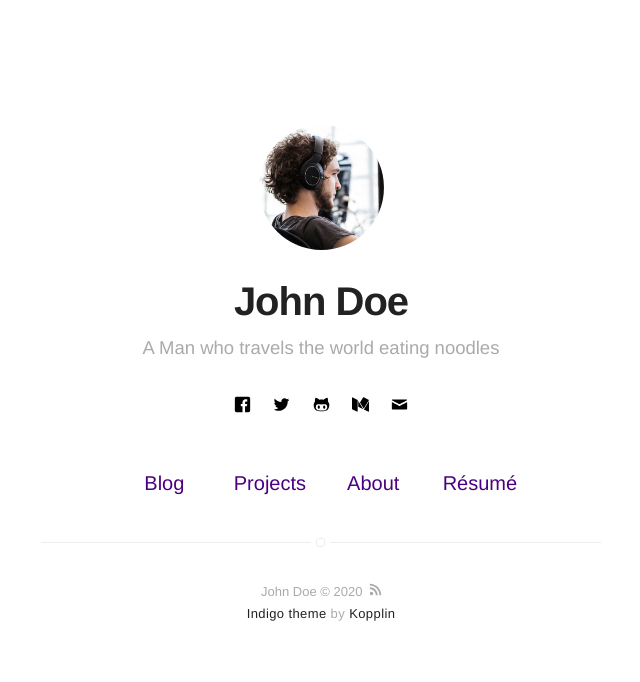
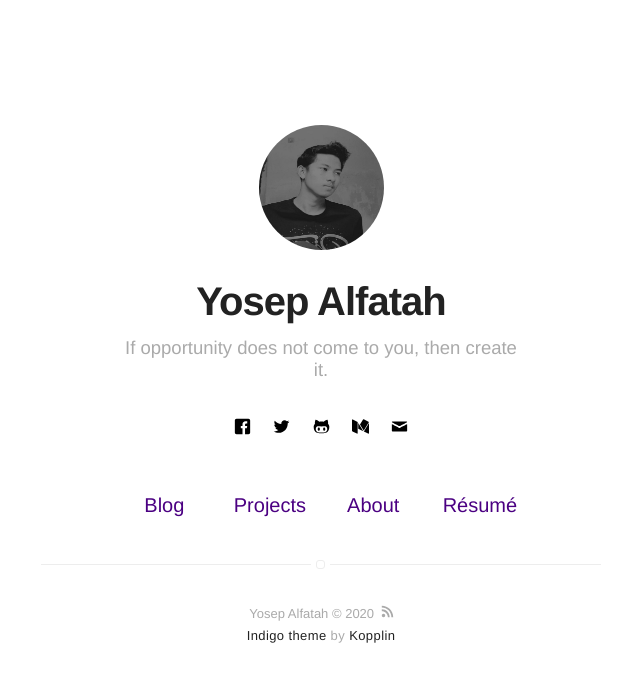
Before and after one commit to yoscruizer/yoscruizer.github.io, a Jekyll site: the page built from index.html, in a window 1280 px wide. Shown: the top 682 px of the page, without its empty margins (319-959 px from the left). Built offline with Jekyll 4.4.1, drawn with Linux system fonts in a browser that asks for light colours.

Commit message:
Setting Again
setting again

```diff
--- a/_config.yml
+++ b/_config.yml
@@ -1,6 +1,6 @@
 # main text of home
-name: John Doe
-bio: A Man who travels the world eating noodles
+name: Yosep Alfatah
+bio: If opportunity does not come to you, then create it.
 
 # twitter summary info
 description: A blog about technology and stuff related
@@ -34,28 +34,28 @@ disqus:
   categories: [blog, project] # only show disqus for posts that have these categories
 
 # if you don't have any of social below, comment the line
-facebook: myfacebook
-twitter: mytwitter
+facebook: yosepalfatah
+twitter: yosepalfatah
 # instagram: myinstagram
 # pinterest: mypinterest
 # linkedin: mylinkedin
 # youtube: myyoutube
 # spotify: myspotify
-github: mygithub
+github: yoscruizer
 # gitlab: mygitlab
 # lastfm: mylastfm
 # stackoverflow: 7044681/mystackoverflow
 # quora: userquora
 # reddit: username
-medium: medium
+medium: aleniaseo
 # vimeo: myvimeo
 # lanyrd: mylanyrd
-email: myemail@gmail.com
+email: yoscruizer@gmail.com
 
 authors:
   johndoe:
-    name: John Doe
-    bio: A Man who travels the world eating noodles
+    name: Yosep Alfatah
+    bio: If opportunity does not come to you, then create it.
     external-image: false
     picture: assets/images/profile.jpg
     twitter: johndoe
```
Also changed, not shown: assets/images/profil.jpg (added), assets/images/profile.jpg.
